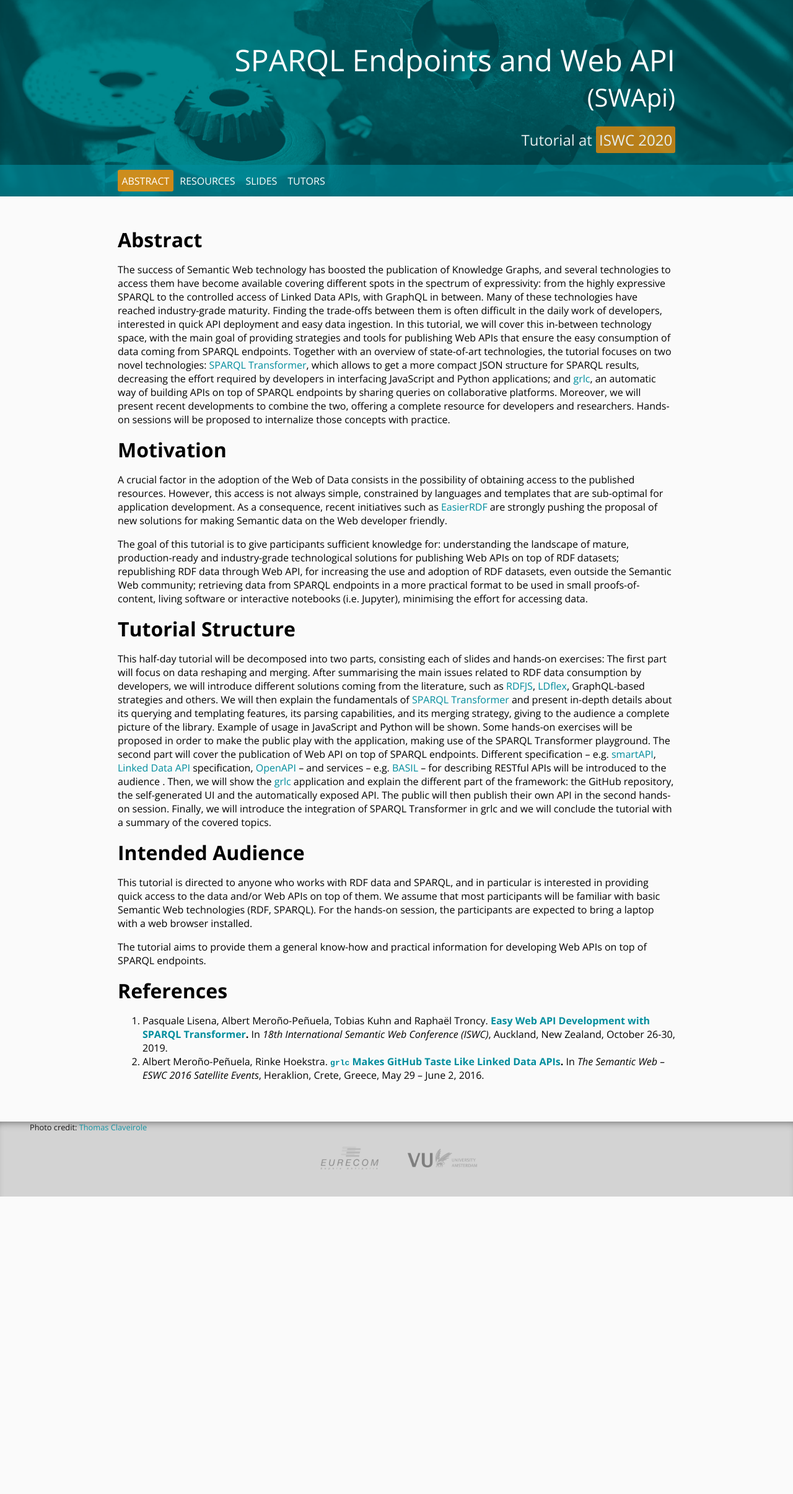
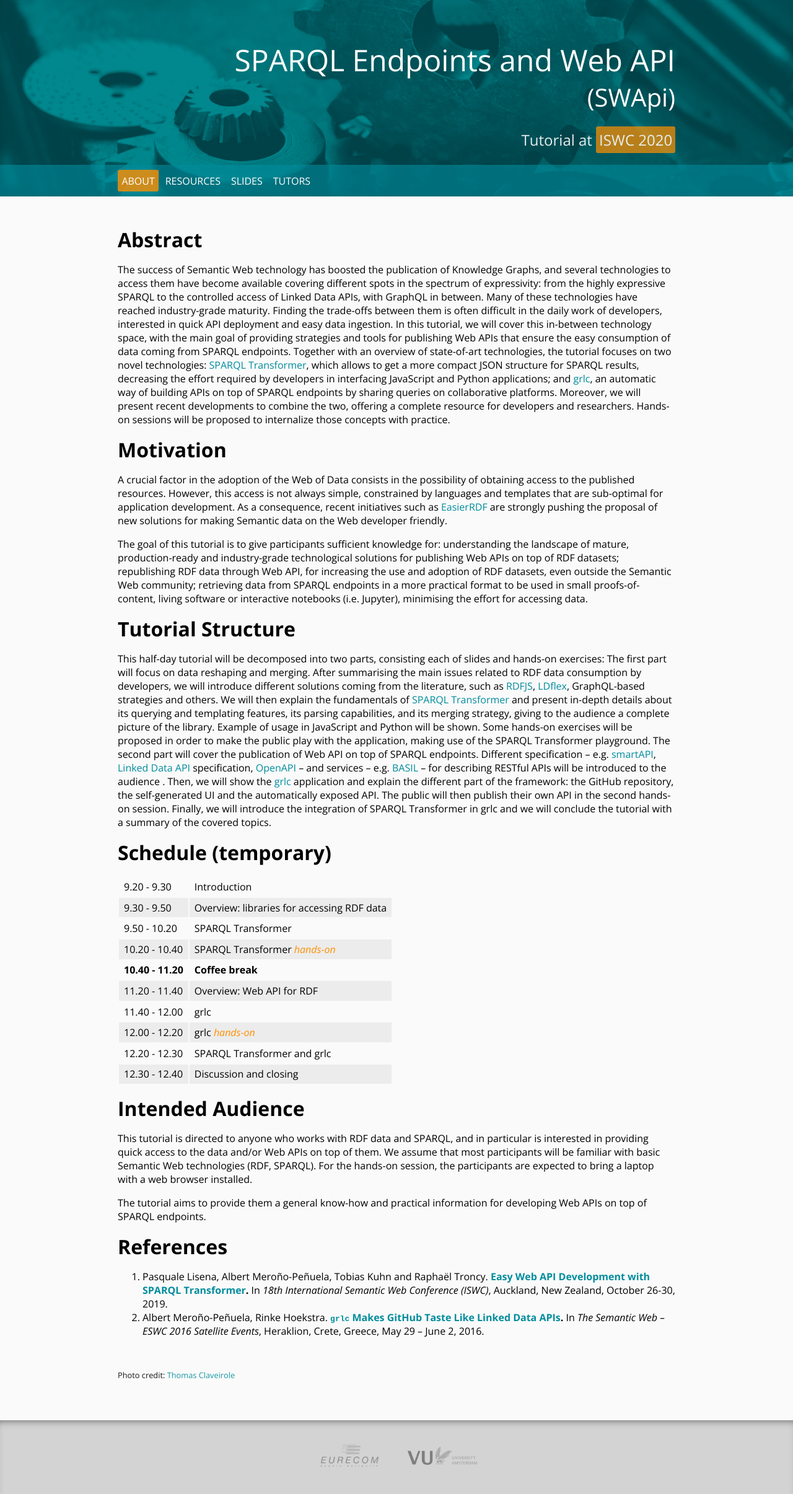
Before and after one commit to D2KLab/swapi-thewebconf21, a Jekyll site: the page built from docs/index.md, in a window 1280 px wide. Shown: the whole page at 62% size. Built offline with Jekyll 4.4.1, drawn with Linux system fonts in a browser that asks for light colours; before the commit the page ends 1931 px from its top, so only the background shows below that.

Commit message:
proposed schedule + small fix

```diff
--- a/docs/_layouts/default.html
+++ b/docs/_layouts/default.html
@@ -33,13 +33,14 @@
 
   <div class="mainContent">
     {{ content }}
+
+    <p class="credit">
+      Photo credit:
+      <a href="https://www.flickr.com/photos/thomasclaveirole/463202335">Thomas Claveirole</a></p>
+    </p>
   </div>
   <footer id="appFooter">
     <div class="footerCont">
-      <p class="credit">
-        Photo credit:
-        <a href="https://www.flickr.com/photos/thomasclaveirole/463202335">Thomas Claveirole</a></p>
-      </p>
       <div class="projLogoCont">
         <a href="http://www.eurecom.fr/en" rel="external" target="_blank">
           <img alt="EURECOM" src="img/eurecom.gif">
--- a/docs/index.md
+++ b/docs/index.md
@@ -1,5 +1,5 @@
 ---
-title: Abstract
+title: About
 layout: default
 
 navigation_weight: 1
@@ -23,6 +23,19 @@ This half-day tutorial will be decomposed into two parts, consisting each of sli
 The first part will focus on data reshaping and merging. After summarising the main issues related to RDF data consumption by developers, we will introduce different solutions coming from the literature, such as [RDFJS](https://rdf.js.org/data-model-spec/),  [LDflex](https://github.com/LDflex/LDflex), GraphQL-based strategies and others. We will then explain the fundamentals of [SPARQL Transformer](https://github.com/D2KLab/sparql-transformer) and present in-depth details about its querying and templating features, its parsing capabilities, and its merging strategy, giving to the audience a complete picture of the library. Example of usage in JavaScript and Python will be shown. Some hands-on exercises will be proposed in order to make the public play with the application, making use of the SPARQL Transformer playground.
 The second part will cover the publication of Web API on top of SPARQL endpoints. Different specification – e.g. [smartAPI](https://smart-api.info/), [Linked Data API](https://github.com/UKGovLD/linked-data-api) specification, [OpenAPI](https://www.openapis.org/) – and services – e.g. [BASIL](https://github.com/the-open-university/basil) – for describing RESTful APIs will be introduced to the audience . Then, we will show the [grlc](grlc.io) application and explain the different part of the framework: the GitHub repository, the self-generated UI and the automatically exposed API. The public will then publish their own API in the second hands-on session. Finally, we will introduce the integration of SPARQL Transformer in grlc and we will conclude the tutorial with a summary of the covered topics.
 
+# Schedule (temporary)
+
+| 9.20 - 9.30  	  | Introduction                               	|
+| 9.30 - 9.50   	| Overview: libraries for accessing RDF data 	|
+| 9.50 - 10.20  	| SPARQL Transformer                         	|
+| 10.20 - 10.40 	| SPARQL Transformer _hands-on_                	|
+| **10.40 - 11.20** 	| **Coffee break**                               	|
+| 11.20 - 11.40 	| Overview: Web API for RDF                  	|
+| 11.40 - 12.00 	| grlc                                       	|
+| 12.00 - 12.20 	| grlc _hands-on_                              	|
+| 12.20 - 12.30 	| SPARQL Transformer and grlc                	|
+| 12.30 - 12.40 	| Discussion and closing                     	|
+
 # Intended Audience
 
 This tutorial is directed to anyone who works with RDF data and SPARQL, and in particular is interested in providing quick access to the data and/or Web APIs on top of them. We assume that most participants will be familiar with basic Semantic Web technologies (RDF, SPARQL). For the hands-on session, the participants are expected to bring a laptop with a web browser installed.
--- a/docs/style/footer.styl
+++ b/docs/style/footer.styl
@@ -12,7 +12,7 @@ footerHeight = 15rem
   bottom 0
   box-sizing: border-box
   box-shadow inset 0 9px 16px -12px grayDark
-  padding 0 3em 1em
+  padding 1em 3em
   background darken(grayLight, 10)
   .descr
     a
@@ -22,9 +22,6 @@ footerHeight = 15rem
   .footerCont
     margin auto
     max-width pageWidthLimit
-    .credit
-      font-size 0.8em
-      opacity 0.9
     .projLogoCont
       margin 1em auto
       text-align center
--- a/docs/styles.css
+++ b/docs/styles.css
@@ -50,7 +50,7 @@
   bottom: 0;
   box-sizing: border-box;
   box-shadow: inset 0 9px 16px -12px #222;
-  padding: 0 3em 1em;
+  padding: 1em 3em;
   background: #d3d3d3;
 }
 #appFooter .descr a {
@@ -62,10 +62,6 @@
 #appFooter .footerCont {
   margin: auto;
   max-width: pageWidthLimit;
-}
-#appFooter .footerCont .credit {
-  font-size: 0.8em;
-  opacity: 0.9;
 }
 #appFooter .footerCont .projLogoCont {
   margin: 1em auto;
@@ -334,4 +330,21 @@ h3 + h4 {
 h3 + h4 + p {
   margin: 0;
 }
+table {
+  margin: 1em 0;
+}
+table td {
+  padding: 0.3em 0.5em;
+}
+table tr:nth-child(even) {
+  background-color: #ececec;
+}
+table em {
+  color: #ff8f00;
+}
+.credit {
+  margin-top: 4em;
+  font-size: 0.8em;
+  opacity: 0.9;
+}
 /*# sourceMappingURL=styles.css.map */
```
Also changed, not shown: docs/style/styles.styl (+14 -0 lines), 1 other file.
